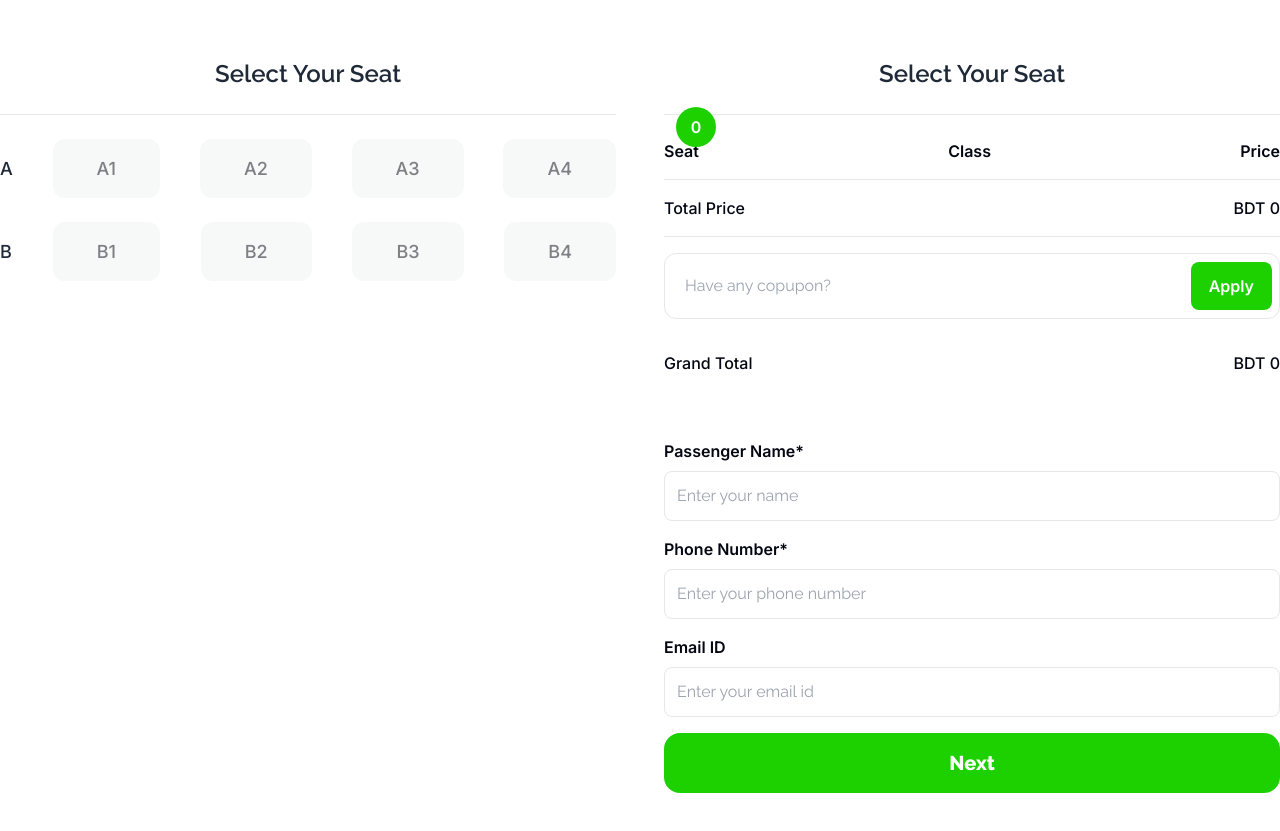
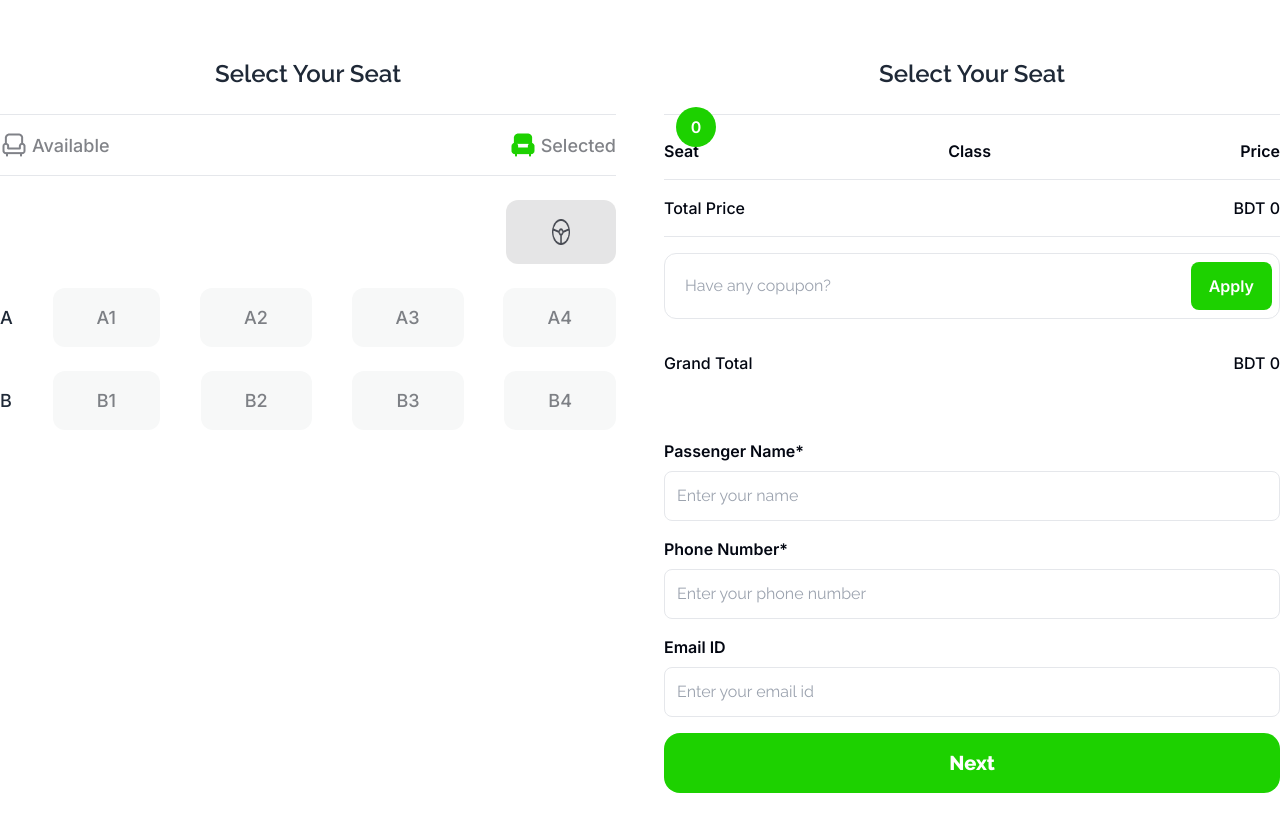
Before and after one commit to kaziabulhasib/b9a5-smart-ticketing, a plain HTML site: page index.html in a window 1280 px wide. Shown: the part 2420-3251 px from the top of the page. Drawn offline with nearby package versions, Linux system fonts and the light colour scheme.

Commit message:
seat book indigator

```diff
--- a/index.html
+++ b/index.html
@@ -175,6 +175,30 @@
           <div class="flex-1">
             <h1 class="text-2xl font-semibold my-6">Select Your Seat</h1>
             <hr />
+            <!-- seat book status indicator  -->
+            <div class="flex justify-between items-center my-4">
+              <div class="flex justify-between items-center gap-1">
+                <img src="images/seat-gray.png" alt="" />
+                <h1 class="font-inter font-medium text-[18px] text-[#03071280]">
+                  Available
+                </h1>
+              </div>
+              <!-- green seat div  -->
+              <div class="flex justify-between items-center gap-1">
+                <img src="images/seat-green-filled.png" alt="" />
+                <h1 class="font-inter font-medium text-[18px] text-[#03071280]">
+                  Selected
+                </h1>
+              </div>
+            </div>
+            <hr />
+            <div
+              class="flex ml-auto justify-end bg-[#0307121A] my-6 px-11 py-4 rounded-xl max-w-[110px]">
+              <img
+                src="images/tabler-icon-steering-wheel.png"
+                alt=""
+                class="w-8 h-8" />
+            </div>
             <!-- first row  -->
             <div class="flex justify-between items-center gap-8 my-6">
               <h1 class="font-inter font-medium text-[18px] text-[#03071280">
```
Also changed, not shown: images/tabler-icon-steering-wheel.png (added).
